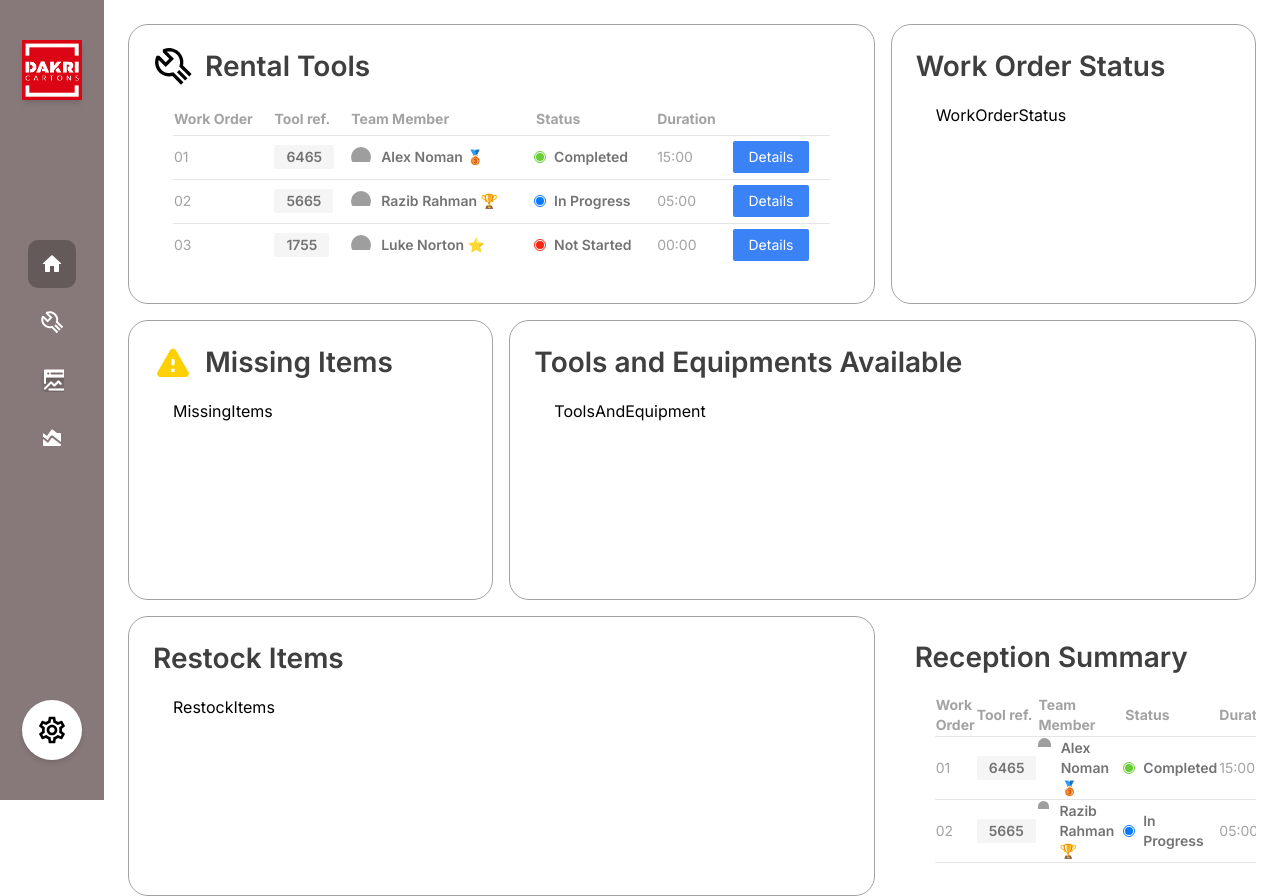
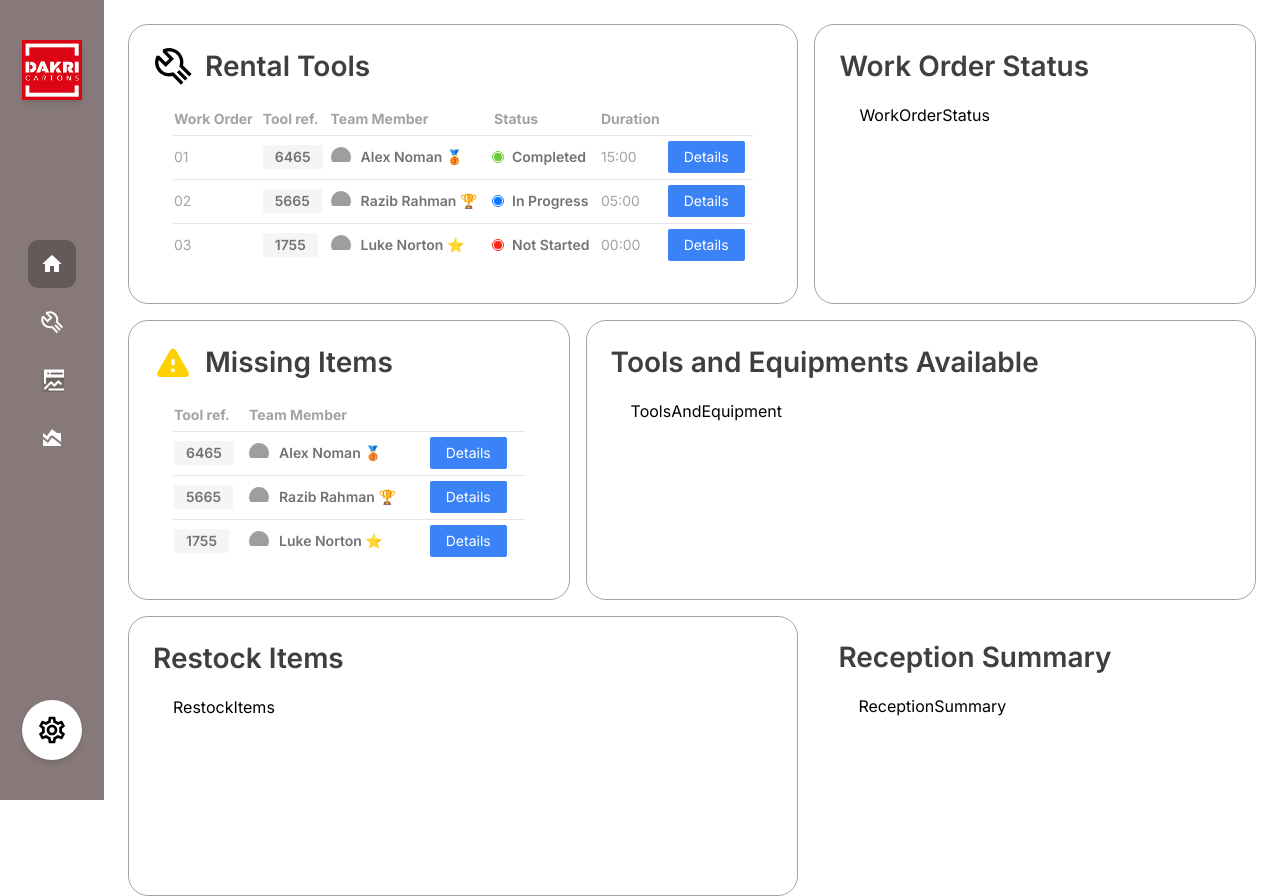
Before and after one commit to mohamadrezahedayat/dashboard-showcase, a Next.js app: page / in a window 1280 px wide. Built offline with nearby package versions, Linux system fonts and the light colour scheme; grey boxes are pictures that could not be loaded.

Commit message:
finish missing items module

```diff
--- a/src/app/page.tsx
+++ b/src/app/page.tsx
@@ -1,17 +1,18 @@
-import Card from "../components/elements/Card";
+import Card from "@/components/elements/Card";
+import ToolsIcon from "@/components/icons/tools-icon";
 import WarningIcon from "@/components/icons/warning-icon";
-import ToolsIcon from "@/components/icons/tools-icon";
 import RentalTools from "@/components/modules/rental-tools";
 import MissingItems from "@/components/modules/missing-items";
-import ToolsAndEquipment from "@/components/modules/tools-and-equipment-availabilty";
 import RestockItems from "@/components/modules/restock-items";
 import WorkOrderStatus from "@/components/modules/work-order-status";
+import ReceptionSummary from "@/components/modules/reception-summary";
+import ToolsAndEquipment from "@/components/modules/tools-and-equipment-availabilty";
 
 export default function Home() {
   return (
     <main className="basis-full">
-      <div className="bg-primary/10 mx-auto grid h-dvh max-w-7xl auto-rows-min grid-cols-3 gap-4 p-6">
-        <Card span={2} title="Rental Tools" icon={<ToolsIcon />}>
+      <div className="mx-auto grid h-dvh max-w-7xl auto-rows-min grid-cols-5 gap-4 p-6">
+        <Card span={3} title="Rental Tools" icon={<ToolsIcon />}>
           <RentalTools />
         </Card>
 
@@ -23,16 +24,16 @@ export default function Home() {
           <MissingItems />
         </Card>
 
-        <Card span={2} title="Tools and Equipments Available">
+        <Card span={3} title="Tools and Equipments Available">
           <ToolsAndEquipment />
         </Card>
 
-        <Card span={2} title="Restock Items">
+        <Card span={3} title="Restock Items">
           <RestockItems />
         </Card>
 
         <Card bordered={false} title="Reception Summary">
-          <RentalTools />
+          <ReceptionSummary />
         </Card>
       </div>
     </main>
--- a/src/components/elements/Card.tsx
+++ b/src/components/elements/Card.tsx
@@ -10,7 +10,7 @@ interface IProps {
 
 const Card: FC<PropsWithChildren<IProps>> = ({
   bordered = true,
-  span = 1,
+  span = 2,
   title = "title",
   icon,
   children
@@ -18,9 +18,9 @@ const Card: FC<PropsWithChildren<IProps>> = ({
   return (
     <div
       className={clsx(
-        "col-span-3 flex h-[17.5rem] flex-col rounded-[20px] border-solid  border-neutral-400 pb-8",
-        { "xl:col-span-1": span === 1 },
+        "col-span-5 flex h-[17.5rem] flex-col rounded-[20px] border-solid  border-neutral-400 pb-8",
         { "xl:col-span-2": span === 2 },
+        { "xl:col-span-3": span === 3 },
         { "border-[1px]": bordered },
       )}
     >
--- /dev/null
+++ b/src/components/elements/Table.tsx
@@ -0,0 +1,22 @@
+import { FC, PropsWithChildren } from "react";
+
+interface IProps {
+  columns: string[];
+}
+
+const Table: FC<PropsWithChildren<IProps>> = ({ children, columns }) => {
+  return (
+    <table className="w-full text-left text-sm text-neutral-400">
+      <thead className="h-8 border-b-[1px] border-neutral-200 ">
+        <tr>
+          {columns.map((col, id) => (
+            <th key={col + id}>{col}</th>
+          ))}
+        </tr>
+      </thead>
+      <tbody>{children}</tbody>
+    </table>
+  );
+};
+
+export default Table;
--- a/src/components/modules/missing-items/index.tsx
+++ b/src/components/modules/missing-items/index.tsx
@@ -1,9 +1,41 @@
-import React from 'react'
+import Avatar from "@/components/elements/Avatar";
+import Button from "@/components/elements/Button";
+import Cheap from "@/components/elements/Cheap";
+import Table from "@/components/elements/Table";
+import { getRentalTools } from "@/http";
 
-const MissingItems = () => {
+const columns = [
+  "Tool ref.",
+  "Team Member",
+  "",
+];
+
+const MissingItems = async() => {
+  const data = await getRentalTools();
   return (
-    <div>MissingItems</div>
-  )
+    <Table columns={columns}>
+      {data.map((item) => (
+        <tr
+          key={item.order}
+          className="h-11 border-b-[1px] border-neutral-200 last-of-type:border-b-0"
+        >
+          <td>
+            <Cheap>{item.toolRef}</Cheap>
+          </td>
+          <td>
+            <div className="flex gap-2.5 font-semibold text-neutral-500">
+              <Avatar seed={item.order} />
+              {item.teamMember}
+            </div>
+          </td>
+
+          <td>
+            <Button>Details</Button>
+          </td>
+        </tr>
+      ))}
+    </Table>
+  );
 }
 
 export default MissingItems
--- a/src/components/modules/rental-tools/index.tsx
+++ b/src/components/modules/rental-tools/index.tsx
@@ -2,23 +2,21 @@ import Avatar from "@/components/elements/Avatar";
 import Button from "@/components/elements/Button";
 import Cheap from "@/components/elements/Cheap";
 import Flag from "@/components/elements/Flag";
+import Table from "@/components/elements/Table";
 import { getRentalTools } from "@/http";
 
+const columns = [
+  "Work Order",
+  "Tool ref.",
+  "Team Member",
+  "Status",
+  "Duration",
+  "",
+];
 const RentalTools = async () => {
   const data = await getRentalTools();
   return (
-    <table className="w-full text-left text-sm text-neutral-400">
-      <thead className="h-8 border-b-[1px] border-neutral-200 ">
-        <tr>
-          <th>Work Order</th>
-          <th>Tool ref.</th>
-          <th>Team Member</th>
-          <th>Status</th>
-          <th>Duration</th>
-          <th></th>
-        </tr>
-      </thead>
-      <tbody>
+    <Table columns={columns}>
       {data.map((item) => (
         <tr
           key={item.order}
@@ -54,8 +52,7 @@ const RentalTools = async () => {
           </td>
         </tr>
       ))}
-      </tbody>
-    </table>
+    </Table>
   );
 };
 
```
Lines whose indentation alone changed are shown as unchanged.
